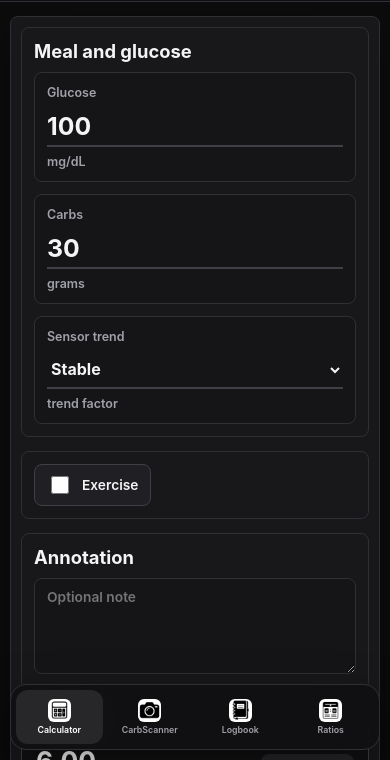
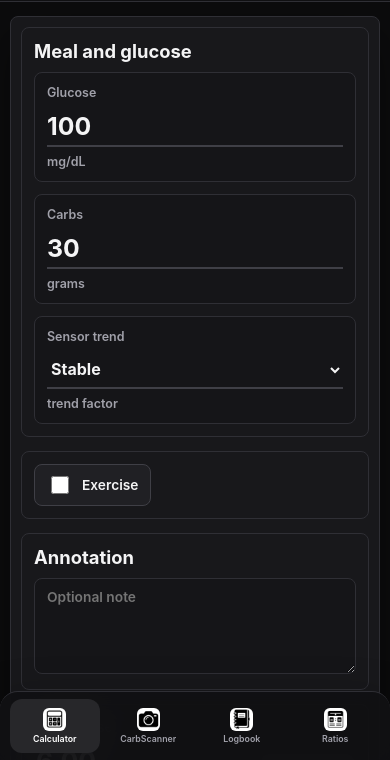
Before and after one commit to lazyllama995/GlucoBot, a website with bundled scripts: page index.html in a window 390 px wide. Shown: the part 84-844 px from the top of the page. Built offline with nearby package versions, Linux system fonts and the light colour scheme; files whose address does not match are found by name.

Commit message:
Make mobile tab bar full width

```diff
--- a/src/styles/app.css
+++ b/src/styles/app.css
@@ -1336,7 +1336,7 @@ textarea:focus,
 
   main {
     width: 100%;
-    padding: 14px 10px calc(108px + env(safe-area-inset-bottom));
+    padding: 14px 10px calc(102px + env(safe-area-inset-bottom));
   }
 
   h1 {
@@ -1359,13 +1359,17 @@ textarea:focus,
   }
 
   .app-tabs {
-    right: 10px;
-    bottom: max(10px, env(safe-area-inset-bottom));
-    left: 10px;
-    width: calc(100% - 20px);
+    right: 0;
+    bottom: 0;
+    left: 0;
+    width: 100%;
     grid-template-columns: repeat(4, minmax(0, 1fr));
     gap: 4px;
-    padding: 5px;
+    padding: 7px 10px calc(7px + env(safe-area-inset-bottom));
+    border-right: 0;
+    border-bottom: 0;
+    border-left: 0;
+    border-radius: 18px 18px 0 0;
   }
 
   .tab-button {
```
